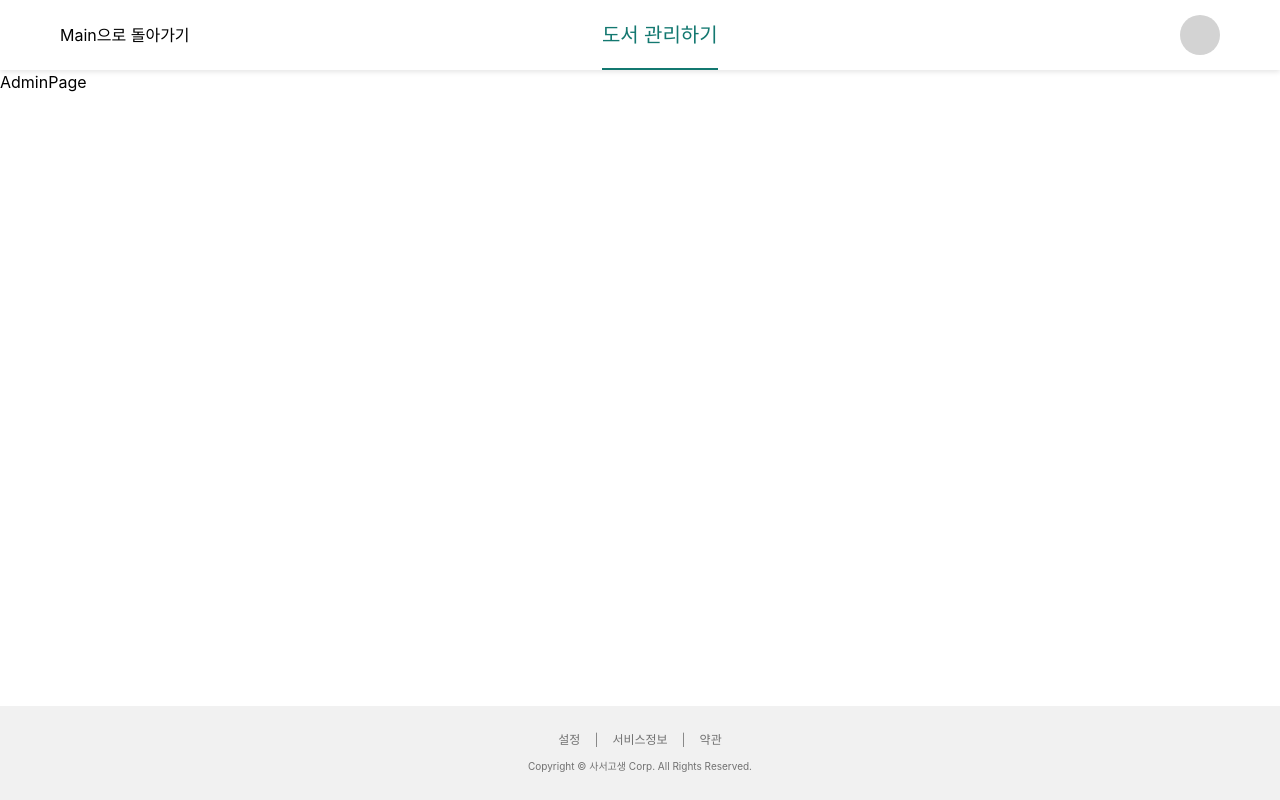
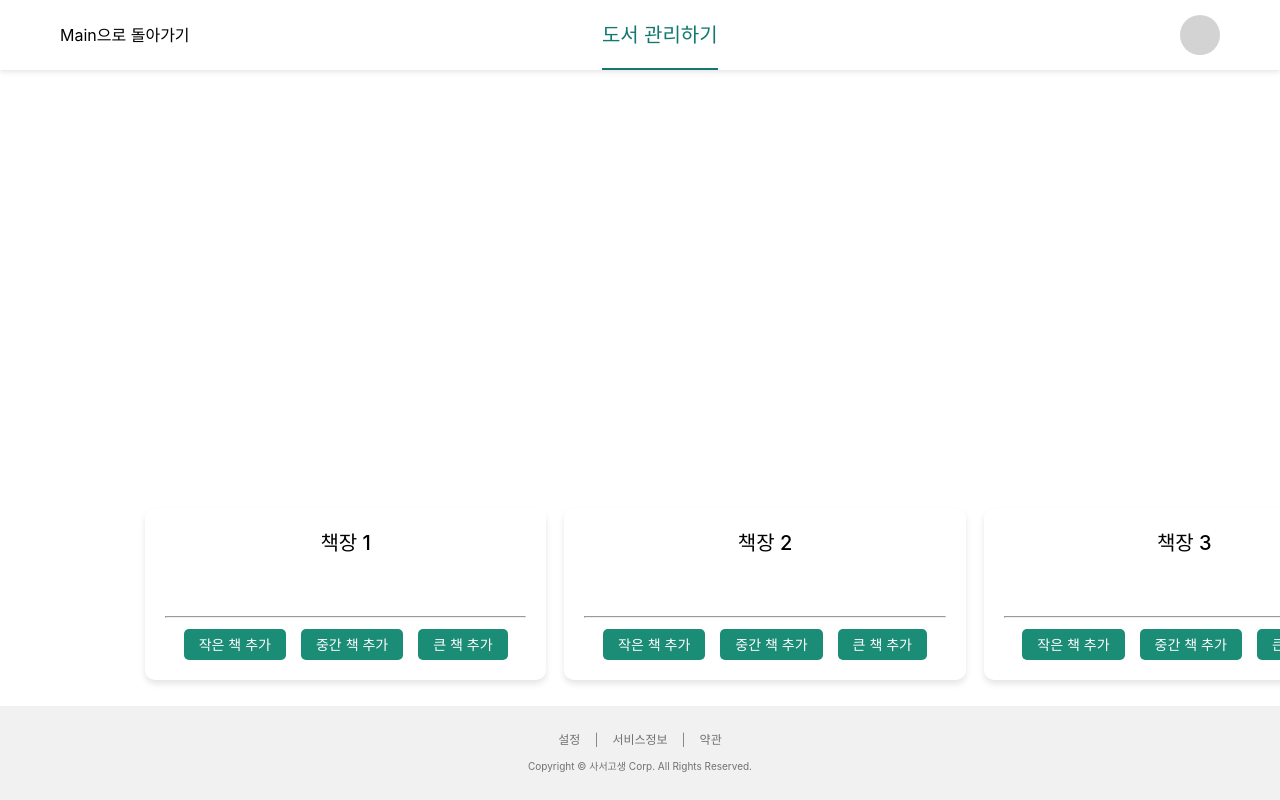
Before and after one commit to ICT-Booknav/frontend, a React (Vite) app: page /admin in a window 1280 px wide. Built offline with nearby package versions, Linux system fonts and the light colour scheme.

Commit message:
feat: adminPage 생성

```diff
--- a/src/pages/adminPage/AdminPage.tsx
+++ b/src/pages/adminPage/AdminPage.tsx
@@ -1,11 +1,212 @@
+import { useState } from "react";
+import { styled } from "styled-components";
+import Sidebar from "./components/sidebar";
+import { dummyShelves } from "@assets/dummydata/dummyadmin";
+import Typography from "@components/Typography/typography";
+
+type Book = {
+  id: string;
+  bookSize: number;
+  available: boolean;
+  bookLocation: {
+    row: number;
+    column: number;
+  };
+};
+
+type Books = Book[];
+
+type SizeLabel = "S" | "M" | "L";
+
+const AdminPage: React.FC = () => {
+
+  const [isSidebarOpen, setIsSidebarOpen] = useState(true);
+  // const [addedShelves, setAddedShelves] = useState< { size: number; row: number }[] >([]);
+  // const availableRows = [1, 2, 3];
+  const [books, setBooks] = useState<{ [key: number]: Books }>({
+    1: [],
+    2: [],
+    3: [],
+  });
 
 
-const AdminPage: React.FC = () => {
-    return (
-      <>
-          AdminPage
-      </>
-    );
+  const generateEmptyBooks = (count: number, bookSize: number, row: number) =>
+    Array.from({ length: count }, (_, index) => ({
+      id: `${bookSize}-${row}-${Date.now()}-${index}`, // Sequentially ordered ID
+      bookSize,
+      available: false,
+      bookLocation: {
+        row,
+        column: (index % 6) + 1,
+      },
+    }));
+
+  // const smallBooks = generateEmptyBooks(6, 1);
+  // const mediumBooks = generateEmptyBooks(4, 2);
+  // const largeBooks = generateEmptyBooks(2, 3);
+
+  const renderBooks = (books: Books, sizeLabel: SizeLabel) => (
+    <BookGrid columns={books.length}>
+      {books.map((book) => (
+        <BookBox
+          key={book.id}
+          available={book.available}
+          highlighted={dummyShelves.some(
+            (shelf) =>
+              shelf.size === book.bookSize &&
+              shelf.column === book.bookLocation.column &&
+              shelf.bookId !== null
+          )}
+        >
+          {`${sizeLabel}.${book.bookLocation.column}`}
+        </BookBox>
+      ))}
+    </BookGrid>
+  );
+
+  const addBooksToShelf = (row: number, size: number) => {
+    const count = size === 1 ? 6 : size === 2 ? 4 : size === 3 ? 2 : 0;
+    const newBooks = generateEmptyBooks(count, size, row);
+
+    setBooks((prevBooks) => ({
+      ...prevBooks,
+      [row]: [...prevBooks[row], ...newBooks],
+    }));
   };
 
-  export default AdminPage;
+  return (
+    <Container>
+      <Sidebar
+        onToggle={setIsSidebarOpen}
+        totalBooksCount={dummyShelves.length}
+        currentBooksCount={dummyShelves.filter((shelf) => shelf.bookId !== null).length}
+        smallBookCount={dummyShelves.filter((shelf) => shelf.size === 1).length}
+        mediumBookCount={dummyShelves.filter((shelf) => shelf.size === 2).length}
+        bigBookCount={dummyShelves.filter((shelf) => shelf.size === 3).length}
+        // onAddShelf={handleAddShelf}
+        // availableRows={availableRows}
+      />
+      <ContentWrapper $isSidebarOpen={isSidebarOpen}>
+      {Object.keys(books).map((row) => (
+        <ModalContent key={row}>
+          <Typography variant="titleXxSmall">책장 {row}</Typography>
+          {[1, 2, 3].map((size) => {
+            if (size === 1) {
+              return renderBooks(
+                books[Number(row)].filter((book: { bookSize: number }) => book.bookSize === 1),
+                "S"
+              );
+            } else if (size === 2) {
+              return renderBooks(
+                books[Number(row)].filter((book: { bookSize: number }) => book.bookSize === 2),
+                "M"
+              );
+            } else if (size === 3) {
+              return renderBooks(
+                books[Number(row)].filter((book: { bookSize: number }) => book.bookSize === 3),
+                "L"
+              );
+            }
+            return null;
+          })}
+
+          <Divider />
+          <B>
+            <StyledButton onClick={() => addBooksToShelf(Number(row), 1)}>작은 책 추가</StyledButton>
+            <StyledButton onClick={() => addBooksToShelf(Number(row), 2)}>중간 책 추가</StyledButton>
+            <StyledButton onClick={() => addBooksToShelf(Number(row), 3)}>큰 책 추가</StyledButton>
+          </B>
+        </ModalContent>
+      ))}
+      </ContentWrapper>
+    </Container>
+  );
+};
+
+export default AdminPage;
+
+const Container = styled.div`
+  position: fixed;
+  display: flex;
+  width: 100%;
+  justify-content: center;
+  background-color: #fff;
+  overflow: hidden;
+  bottom: 100px;
+`
+
+const ContentWrapper = styled.div.withConfig({
+  shouldForwardProp: (prop) => prop !== '$isSidebarOpen',
+})<{ $isSidebarOpen: boolean }>`
+  display: flex;
+  flex-direction: row;
+  justify-content: center;
+  width: 100%;
+  transition: margin-left 0.5s ease;
+  margin-left: ${({ $isSidebarOpen }) => ($isSidebarOpen ? '250px' : '0')};
+  max-width: 1500px;
+  box-sizing: border-box;
+  padding: 20px;
+  gap: 18px;
+`
+
+const ModalContent = styled.div`
+  display: flex;
+  flex-direction: column;
+  justify-content: flex-end;
+  background: white;
+  padding: 20px;
+  border-radius: 10px;
+  text-align: center;
+  width: 430px;
+  box-shadow: 0px 4px 6px rgba(0, 0, 0, 0.1);
+`
+
+const BookGrid = styled.div<{ columns: number }>`
+  display: grid;
+  grid-template-columns: ${({ columns }) => `repeat(${columns}, 1fr)`};
+  margin: 9px 0;
+`
+
+const BookBox = styled.div<{ available: boolean; highlighted?: boolean }>`
+  display: flex;
+  justify-content: center;
+  align-items: center;
+  height: 100px;
+  background-color: ${({ available, highlighted }) =>
+    highlighted ? "#1b8c76" : available ? "#1b8c76" : "#ddd"};
+  color: ${({ available, highlighted }) =>
+    highlighted ? "black" : available ? "white" : "black"};
+  border-radius: 5px;
+  text-align: center;
+  font-size: 12px;
+  font-weight: bold;
+`
+
+const B = styled.div`
+  display: flex;
+  flex-direction: row;
+  justify-content: center;
+  gap: 15px;
+`
+
+const StyledButton = styled.button`
+  margin-top: 5px;
+  padding: 5px 15px;
+  background-color: #1b8c76;
+  color: white;
+  font-size: 14px;
+  border: none;
+  border-radius: 5px;
+  cursor: pointer;
+  &:hover {
+    background-color: #146953;
+  }
+`
+
+const Divider = styled.hr`
+  height: 1px;
+  background-color: rgb(0, 0, 0);
+  margin-top: 4px;
+  margin-bottom: 6px;
+`
```
